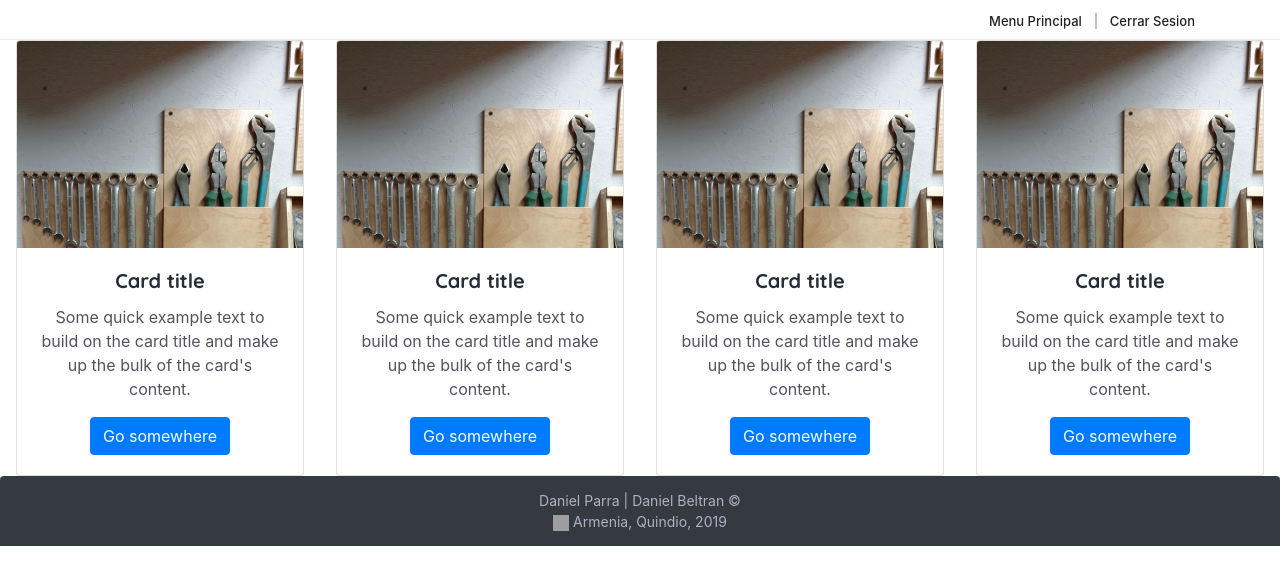
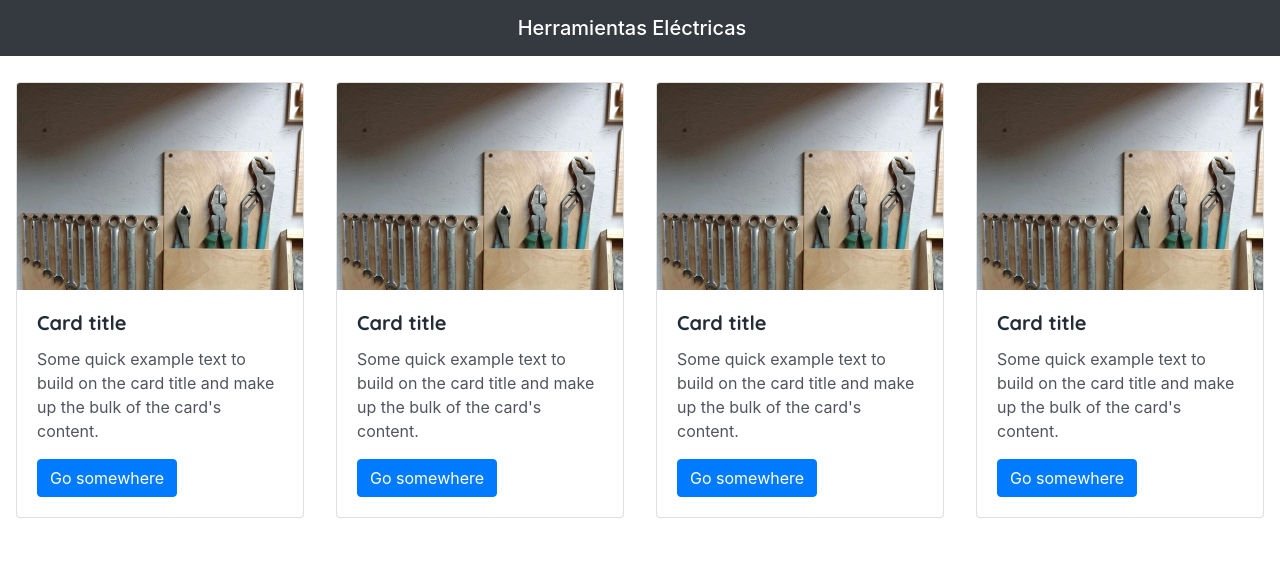
Before and after one commit to DanielParra05/ElectricToolsAngular, an Angular app: page /home in a window 1280 px wide. Shown: the top 584 px of the page. Built offline with nearby package versions, Linux system fonts and the light colour scheme; grey boxes are pictures that could not be loaded; a web font is replaced by a local one.

Commit message:
Commit estrenando SSH
Prueba para SSH con algunos cambios en el codigo, modificaciones con curso de bootstrap 4

```diff
--- a/src/app/app.component.html
+++ b/src/app/app.component.html
@@ -1,9 +1,7 @@
 <!--Header fd the pages-->
 <app-header></app-header>
-    <!--Body and content comentario para aprobar el despliegue de la aplicacion
-    comentario para develop-->
-    <div class="container-fluid">
-        <router-outlet></router-outlet>
-    </div>
+<div class="container-fluid">
+    <router-outlet></router-outlet>
+</div>
 <!--Footer-->
 <app-footer></app-footer>
--- a/src/app/footer/footer.component.css
+++ b/src/app/footer/footer.component.css
@@ -3,6 +3,7 @@
   bottom: 0px;
   height: 60px;
   width:100%;
+
  }
 
  .footer_area .navbar.navbar-expand-lg .navbar-nav .nav-link {
--- a/src/app/footer/footer.component.html
+++ b/src/app/footer/footer.component.html
@@ -1,9 +1,9 @@
- <!-- ****** Footer Menu Area Start ****** -->
+ <!-- ****** Footer Menu Area Start ******
     <footer class="footer_area rounded-top bg-dark">
         <div class="container">
             <div class="row">
                 <div class="col-12">
-              <!-- Copywrite Text -->
+
                     <div class="copy_right_text text-center">
                         <p>Daniel Parra | Daniel Beltran &#169;<br><img class="iconoFooter"
                             src="../../assets/img/iconos/colombianFlag.png"> Armenia, Quindio, 2019</p>
@@ -12,4 +12,5 @@
                 </div>
             </div>
         </footer>
+    -->
         <!-- ****** Footer Menu Area End ****** -->
--- a/src/app/header/header.component.html
+++ b/src/app/header/header.component.html
@@ -1,13 +1,18 @@
- <!-- ****** Top Header Area Start ****** -->
+<nav class="bg-dark navbar navbar-expand-lg navbar-dark" style="justify-content: center">
+    <a class="navbar-brand" href="#" >{{variable}}</a>
+</nav>
+<!-- ****** Top Header Area Start ******
                     <div class="top_header_area">
                         <div class="container">
                             <div class="row">
                                 <div class="col-5 col-sm-6">
-              <!--  Top Social bar start -->
+                                -->
+<!--  Top Social bar start
                                     <div class="top_social_bar">
                                     </div>
                                 </div>
-          <!--  Login Register Area -->
+                            -->
+<!--  Login Register Area
                                 <div class="col-7 col-sm-6">
                                     <div class="signup-search-area d-flex align-items-center justify-content-end">
                         <div class="login_register_area d-flex">
@@ -23,4 +28,5 @@
             </div>
         </div>
     </div>
+-->
 <!-- ****** Top Header Area End ****** -->
--- a/src/app/header/header.component.ts
+++ b/src/app/header/header.component.ts
@@ -7,5 +7,5 @@ import { Component } from '@angular/core';
 })
 
 export class HeaderComponent {
-  variable = 'Hola amiguitos';
+  variable = 'Herramientas Eléctricas';
 }
--- a/src/app/home/home.component.css
+++ b/src/app/home/home.component.css
@@ -1,52 +1,3 @@
-.categories_area {
-    padding: 80px 0 50px 0;
+.cardSettings{
+    padding-top: 2%;
 }
-
-.single_catagory img {
-    border-radius: 20px;
-}
-.catagory-title {
-    width: 200px;
-    height: 50px;
-    background-color: #fff;
-    position: absolute;
-    top: 50%;
-    text-align: center;
-    border-radius: 30px;
-    left: 50%;
-    -webkit-transform: translate(-50%, -50%);
-    transform: translate(-50%, -50%);
-    -webkit-transition-duration: 500ms;
-    transition-duration: 500ms;
-}
-
-.single_catagory:hover .catagory-title {
-    background-color: #4285F6;
-}
-
-.catagory-title a > h5 {
-    margin-bottom: 0;
-    line-height: 50px;
-    -webkit-transition-duration: 500ms;
-    transition-duration: 500ms;
-}
-
-.single_catagory:hover .catagory-title a > h5 {
-    color: #fff;
-}
-
-.single-icon > a {
-    color: #51545f;
-    font-size: 14px;
-    font-weight: 500;
-    text-transform: uppercase;
-}
-
-.single-icon > a:hover {
-    color: #4285F6;
-}
-
-.single-icon > a > i {
-    font-size: 16px;
-    padding-right: 12px;
-}
--- a/src/app/home/home.component.html
+++ b/src/app/home/home.component.html
@@ -1,18 +1,6 @@
-<div class="row" align="center">
-    <div class="col-12 col-md-6 col-lg-3" >
-        <div class="card" style="width: 18rem;">
-                <img src="assets/img/home-img/ordenes.jpg" class="card-img-top" alt="...">
-                <div class="card-body">
-                    <h5 class="card-title">Card title</h5>
-                    <p class="card-text" >Some quick example text to build on the card title and make up the bulk of the
-                        card's content.</p>
-                        <a href="#" class="btn btn-primary">Go somewhere</a>
-            </div>
-        </div>
-    </div>
-
-    <div class="col-12 col-md-6 col-lg-3">
-        <div class="card" style="width: 18rem;">
+<div class="row">
+    <div class="col-12 col-md-6 col-lg-3 cardSettings">
+        <div class="card mx-auto" style="width: 18rem;">
             <img src="assets/img/home-img/ordenes.jpg" class="card-img-top" alt="...">
             <div class="card-body">
                 <h5 class="card-title">Card title</h5>
@@ -23,8 +11,8 @@
         </div>
     </div>
 
-    <div class="col-12 col-md-6 col-lg-3">
-        <div class="card" style="width: 18rem;">
+    <div class="col-12 col-md-6 col-lg-3 cardSettings">
+        <div class="card mx-auto" style="width: 18rem;">
             <img src="assets/img/home-img/ordenes.jpg" class="card-img-top" alt="...">
             <div class="card-body">
                 <h5 class="card-title">Card title</h5>
@@ -35,8 +23,8 @@
         </div>
     </div>
 
-            <div class="col-12 col-md-6 col-lg-3">
-                <div class="card" style="width: 18rem;">
+    <div class="col-12 col-md-6 col-lg-3 cardSettings">
+        <div class="card mx-auto" style="width: 18rem;">
             <img src="assets/img/home-img/ordenes.jpg" class="card-img-top" alt="...">
             <div class="card-body">
                 <h5 class="card-title">Card title</h5>
@@ -47,6 +35,17 @@
         </div>
     </div>
 
+    <div class="col-12 col-md-6 col-lg-3 cardSettings">
+        <div class="card mx-auto" style="width: 18rem;">
+            <img src="assets/img/home-img/ordenes.jpg" class="card-img-top" alt="...">
+            <div class="card-body">
+                <h5 class="card-title">Card title</h5>
+                <p class="card-text">Some quick example text to build on the card title and make up the bulk of the
+                    card's content.</p>
+                <a href="#" class="btn btn-primary">Go somewhere</a>
+            </div>
+        </div>
+    </div>
 </div>
 
 
--- a/src/styles.css
+++ b/src/styles.css
@@ -125,23 +125,6 @@ li {
     padding: 35px 0 20px 0;
     display: inline-block;
     color: #232d37;
-}
-
-.navbar.navbar-expand-lg {
-    padding: 0;
-}
-
-.navbar.navbar-expand-lg .navbar-nav .nav-link {
-    padding: 25px 30px;
-    color: #ffffff;
-    background-color: #232d37;
-    text-transform: uppercase;
-    font-size: 14px;
-}
-
-.navbar.navbar-expand-lg .navbar-nav .nav-link:hover,
-.navbar.navbar-expand-lg .navbar-nav .active .nav-link {
-    color: #4285F6;
 }
 
 .dropdown-item {
```
Lines whose indentation alone changed are shown as unchanged.
